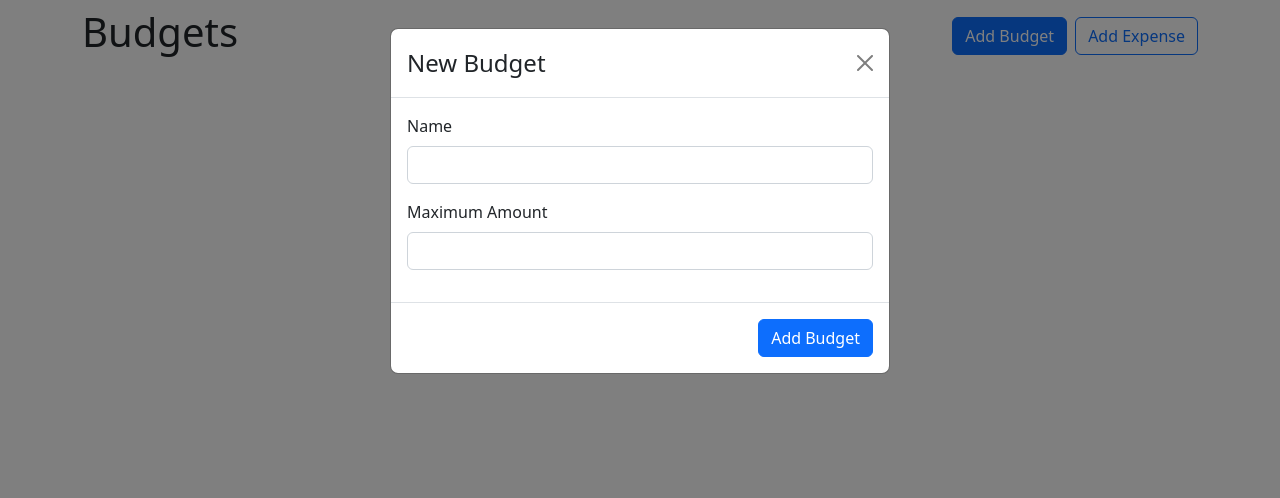
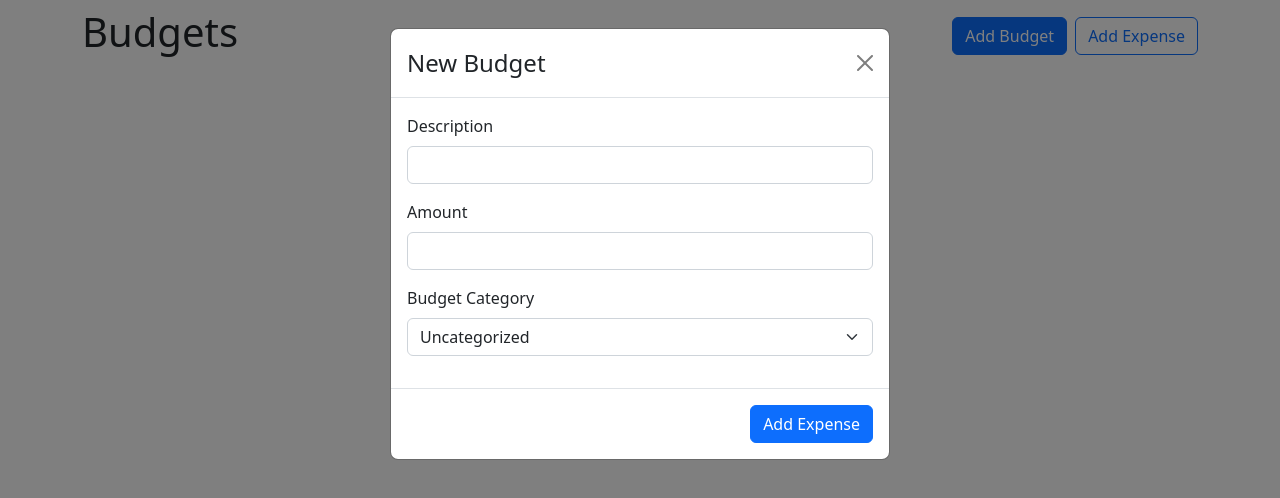
Before and after one commit to AyonMandal/BudgetAppWithContext, a React (Create React App) app: page / in a window 1280 px wide. Both pictures are taken after a click on the button "Add Budget". Shown: the top 498 px of the page. Built offline with nearby package versions, Linux system fonts and the light colour scheme.

Commit message:
Expense card drop down default value set

```diff
--- a/src/App.js
+++ b/src/App.js
@@ -10,6 +10,7 @@ import AddExpenseModal from "./components/AddExpenseModal";
 const App = () => {
   const [showAddBudgetModal, setShowAddBudgetModal] = useState(false);
   const [showAddExpenseModal, setShowAddExpenseModal] = useState(false);
+  const [budgetId, setBudgetId] = useState("");
   const { budgets, getBudgetExpenses } = useBudgets();
 
   function hideAddBudgetModal() {
@@ -19,12 +20,18 @@ const App = () => {
   function hideAddExpenseModal() {
     setShowAddExpenseModal(false);
   }
+
+  function showExpenseModalForBudget(id = "UNCATEGORIZED_EXPENSE") {
+    setBudgetId(id);
+    setShowAddExpenseModal(true);
+    console.log(" I set value to " + id);
+  }
   return (
     <>
       <Container className="my-2">
         <Stack direction="horizontal" gap={2} className="mb-4">
           <h1 className="me-auto">Budgets</h1>
-          <Button variant="primary" onClick={() => setShowAddBudgetModal(true)}>
+          <Button variant="primary" onClick={() => showExpenseModalForBudget()}>
             Add Budget
           </Button>
           <Button
@@ -45,7 +52,9 @@ const App = () => {
               name={budget.name}
               amount={amount}
               maxAmount={budget.max}
+              id={budget.id}
               bgGray={true}
+              budgetIdToPass={showExpenseModalForBudget}
             />
           );
         })}
@@ -57,6 +66,7 @@ const App = () => {
       <AddExpenseModal
         showModal={showAddExpenseModal}
         hideModal={hideAddExpenseModal}
+        defaultBudgetId={budgetId}
       />
     </>
   );
--- a/src/components/AddExpenseModal.js
+++ b/src/components/AddExpenseModal.js
@@ -46,7 +46,16 @@ const AddExpenseModal = (props) => {
             </Form.Group>
             <Form.Group className="mb-3" controlId="budgetID">
               <Form.Label>Budget Category</Form.Label>
-              <Form.Select ref={budgetIdRef}>
+              <Form.Select
+                ref={budgetIdRef}
+                defaultValue={props.defaultBudgetId}
+              >
+                <option
+                  id="UNCATEGORIZED_EXPENSE"
+                  value="UNCATEGORIZED_EXPENSE"
+                >
+                  Uncategorized
+                </option>
                 {budgets.map((budget) => (
                   <option value={budget.id} key={budget.id}>
                     {budget.name}
--- a/src/components/BudgetCard.js
+++ b/src/components/BudgetCard.js
@@ -31,7 +31,11 @@ const BudgetCard = (props) => {
           label={`${getLabelPercentageValue(props.amount, props.maxAmount)}%`}
         />
         <Stack direction="horizontal" gap={2} className="mt-4">
-          <Button variant="outline-primary" className="ms-auto">
+          <Button
+            variant="outline-primary"
+            className="ms-auto"
+            onClick={() => props.budgetIdToPass(props.id)}
+          >
             Add Expense
           </Button>
           <Button variant="outline-secondary">View Expenses</Button>
```
